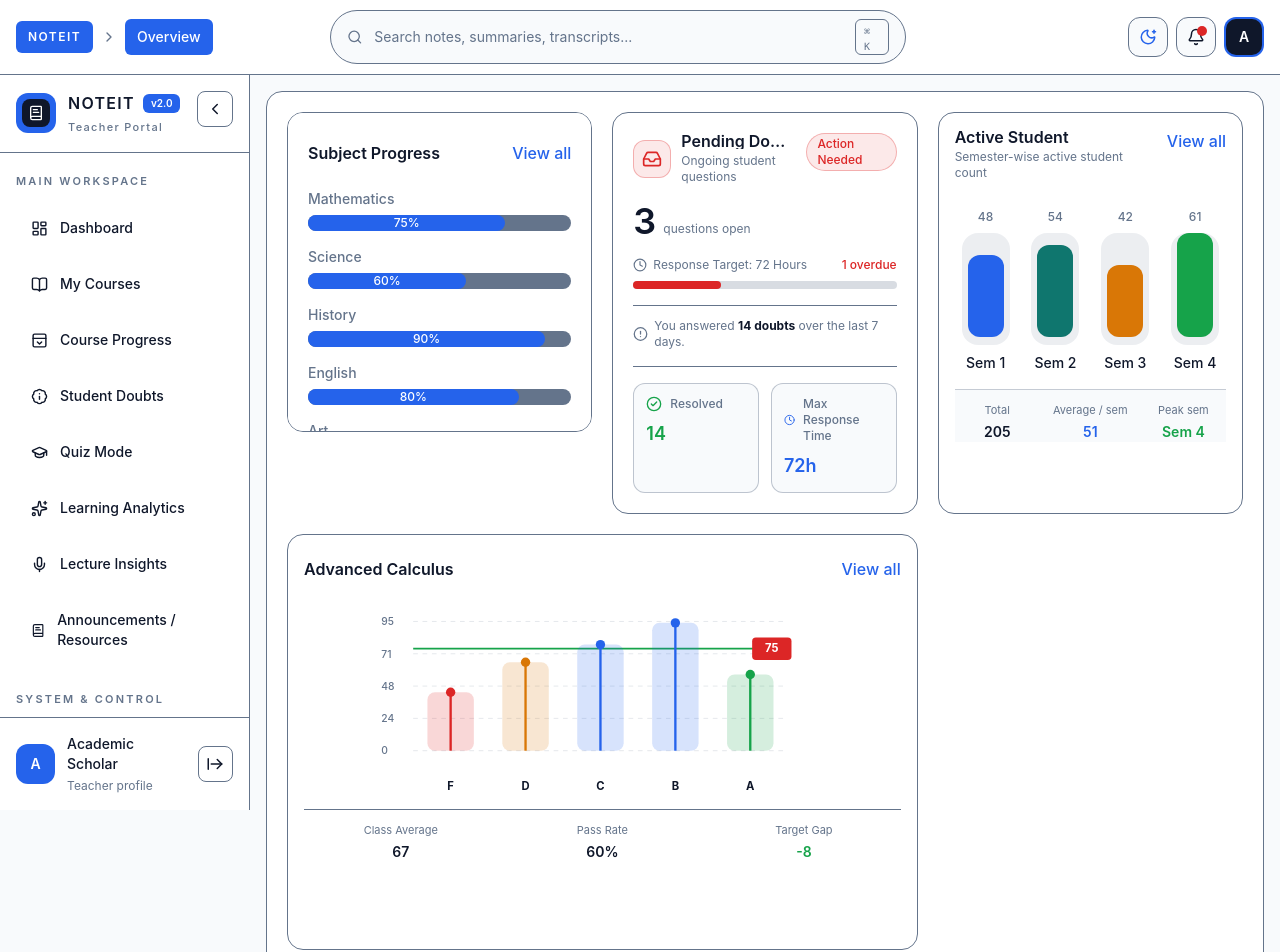
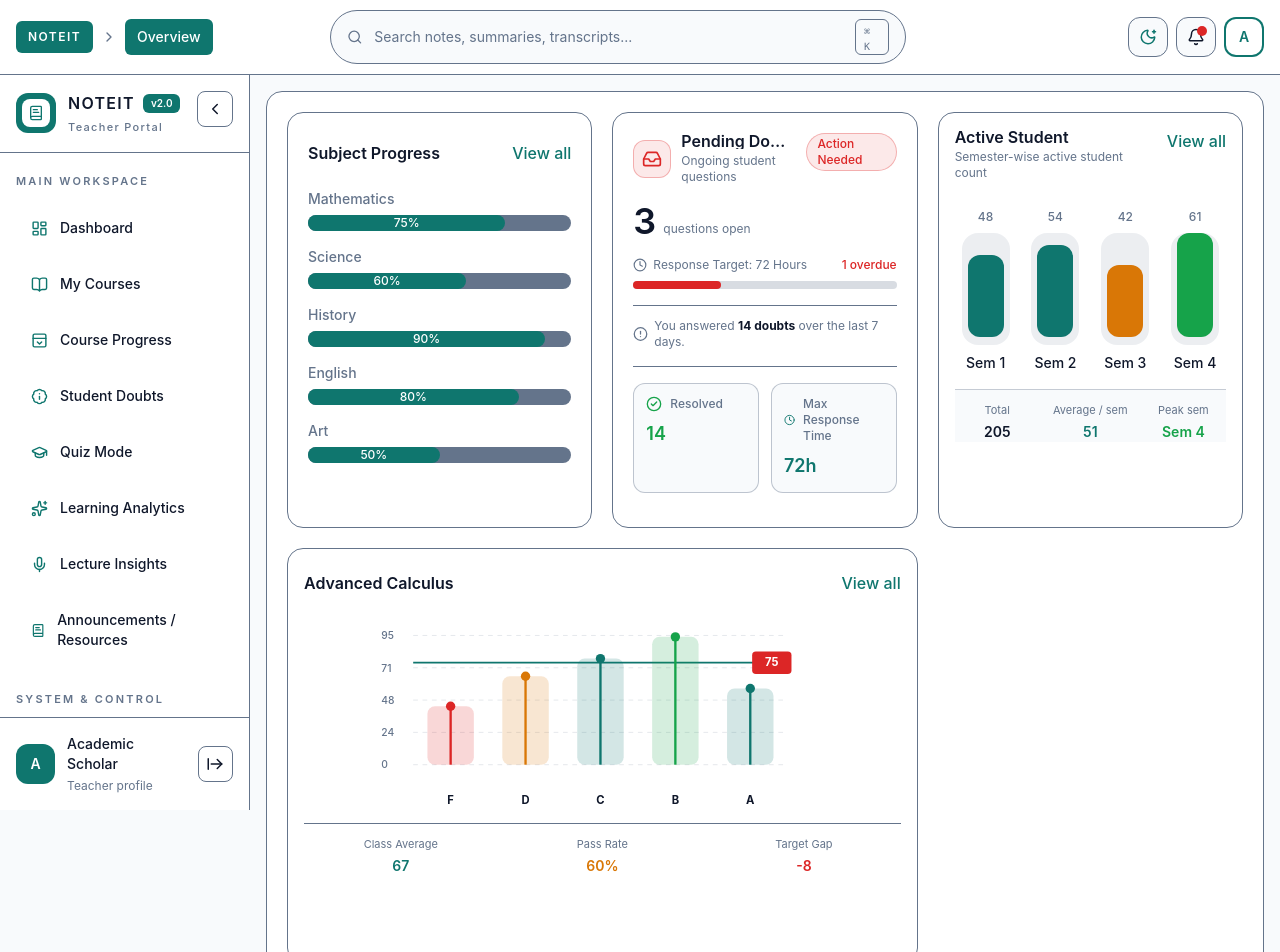
Before and after one commit to Prashant-workhub/teacher-s-portal, a React (Vite) app: page / in a window 1280 px wide. Shown: the top 952 px of the page. Built offline with nearby package versions, Linux system fonts and the light colour scheme.

Commit message:
fixed ui , structure and colout pallete to look more professional

```diff
--- a/src/Props/facultyPendingDoubtsCard.tsx
+++ b/src/Props/facultyPendingDoubtsCard.tsx
@@ -10,6 +10,7 @@ const FacultyPendingDoubtsCard = ({ data }: { data: FacultyPendingDoubtsData })
     ? "border-[#64748B] bg-[#0F172A] text-[#F8FAFC]"
     : "border-[#64748B] bg-[#FFFFFF] text-[#0F172A]";
   const mutedText = "text-[#64748B]";
+  const brandText = isDark ? "text-[#16A34A]" : "text-[#0F766E]";
   const insetShell = isDark
     ? "border-[#64748B]/40 bg-[#0F172A]"
     : "border-[#64748B]/40 bg-[#F8FAFC]";
@@ -117,10 +118,10 @@ const FacultyPendingDoubtsCard = ({ data }: { data: FacultyPendingDoubtsData })
 
           <div className={`rounded-xl border p-3 ${insetShell}`}>
             <div className="flex items-center gap-2 text-xs font-medium text-[#64748B]">
-              <Clock className="h-4 w-4 text-[#2563EB]" />
+              <Clock className={`h-4 w-4 ${brandText}`} />
               Max Response Time
             </div>
-            <p className="mt-2 text-lg font-semibold text-[#2563EB]">
+            <p className={`mt-2 text-lg font-semibold ${brandText}`}>
               {data.queue.responseTargetHours}h
             </p>
           </div>
--- a/src/Props/kpiCard.tsx
+++ b/src/Props/kpiCard.tsx
@@ -11,8 +11,36 @@ const KpiCard = ({ data }: { data: KpiData }) => {
   const mutedText = "text-[#64748B]";
   const mainText = isDark ? "text-[#F8FAFC]" : "text-[#0F172A]";
   const labelFill = isDark ? "#F8FAFC" : "#0F172A";
+  const brandText = isDark ? "text-[#16A34A]" : "text-[#0F766E]";
+  const targetStroke = isDark ? "#16A34A" : "#0F766E";
   const gridStroke = "#64748B";
   const gridOpacity = isDark ? 0.28 : 0.18;
+  const metricToneClass = (label: string, value: string, tone: string) => {
+    const numericValue = Number.parseFloat(value.replace(/[^0-9.-]/g, ""));
+
+    if (label === "Target Gap") {
+      if (numericValue < 0) return "text-[#DC2626]";
+      if (numericValue > 0) return "text-[#16A34A]";
+      return brandText;
+    }
+
+    if (label === "Pass Rate") {
+      if (numericValue >= 90) return "text-[#16A34A]";
+      if (numericValue >= 75) return brandText;
+      if (numericValue >= 60) return "text-[#D97706]";
+      return "text-[#DC2626]";
+    }
+
+    if (label === "Class Average") {
+      return numericValue >= data.target.value ? "text-[#16A34A]" : brandText;
+    }
+
+    if (tone === "success") return "text-[#16A34A]";
+    if (tone === "danger") return "text-[#DC2626]";
+    if (tone === "warning") return "text-[#D97706]";
+
+    return mainText;
+  };
 
   const chartWidth = Math.max(400, data.students.length * 80 + 100);
   const chartHeight = 220;
@@ -52,7 +80,7 @@ const KpiCard = ({ data }: { data: KpiData }) => {
         <a
           aria-label={`View all KPI details for ${data.subject.label}`}
           href={`/course-progress?subject=${data.subject.id}`}
-          className="font-medium text-[#2563EB] hover:underline"
+          className={`${brandText} font-medium hover:underline`}
         >
           View all
         </a>
@@ -92,7 +120,7 @@ const KpiCard = ({ data }: { data: KpiData }) => {
             x2={chartWidth - chartRight}
             y1={targetY}
             y2={targetY}
-            stroke="#16A34A"
+            stroke={targetStroke}
             strokeWidth="2"
           />
 
@@ -173,7 +201,7 @@ const KpiCard = ({ data }: { data: KpiData }) => {
             <p
               className={[
                 "mt-1 text-sm font-semibold",
-                metric.tone === "success" ? "text-[#16A34A]" : mainText,
+                metricToneClass(metric.label, metric.value, metric.tone),
               ].join(" ")}
             >
               {metric.value}
--- a/src/Props/progressBar.tsx
+++ b/src/Props/progressBar.tsx
@@ -12,14 +12,15 @@ const SubjectProgressBars = ({ data } :  {
     ? "border-[#64748B] bg-[#0F172A] text-[#F8FAFC]"
     : "border-[#64748B] bg-[#FFFFFF] text-[#0F172A]";
   const mutedText = "text-[#64748B]";
+  const brandBg = isDark ? "bg-[#16A34A]" : "bg-[#0F766E]";
 
   return (
-    <div className={`h-full w-full max-h-80 max-w-sm overflow-auto overscroll-contain rounded-2xl border p-5 ${shellClass}`}>
+    <div className={`h-full w-full min-w-0 overflow-auto overscroll-contain rounded-2xl border p-5 ${shellClass}`}>
          <div className="mb-4 flex h-10 items-center justify-between gap-3">
           <h5 className="text-base font-semibold leading-none">
             Subject Progress
           </h5>
-          <a href="#" className="font-medium text-[#2563EB] hover:underline">
+          <a href="#" className={`font-medium ${isDark ? "text-[#16A34A]" : "text-[#0F766E]"} hover:underline`}>
             View all
           </a>
          </div>
@@ -32,7 +33,7 @@ const SubjectProgressBars = ({ data } :  {
           </span>
           <div className="w-full rounded-full bg-[#64748B]">
             <div
-              className="flex h-4 items-center justify-center rounded-full bg-[#2563EB] p-0.5 text-center text-xs font-medium leading-none text-[#FFFFFF]"
+              className={`flex h-4 items-center justify-center rounded-full p-0.5 text-center text-xs font-medium leading-none text-[#FFFFFF] ${brandBg}`}
               style={{ width: `${subjectData.percentage}%` }}
             >
               {subjectData.percentage}%
--- a/src/Props/semesterStudentLoadCard.tsx
+++ b/src/Props/semesterStudentLoadCard.tsx
@@ -10,6 +10,8 @@ const SemesterStudentLoadCard = ({ data }: { data: SemesterStudentLoadData }) =>
     : "border-[#64748B] bg-[#FFFFFF] text-[#0F172A]";
   const mutedText = "text-[#64748B]";
   const mainText = isDark ? "text-[#F8FAFC]" : "text-[#0F172A]";
+  const brandText = isDark ? "text-[#16A34A]" : "text-[#0F766E]";
+  const brandSecondaryText = isDark ? "text-[#0F766E]" : "text-[#16A34A]";
   const trackClass = isDark ? "bg-[#64748B]/20" : "bg-[#64748B]/12";
   const footerShell = isDark
     ? "border-[#64748B]/35 bg-[#0F172A]"
@@ -43,7 +45,7 @@ const SemesterStudentLoadCard = ({ data }: { data: SemesterStudentLoadData }) =>
 
         <a
           aria-label={`View all load details for ${data.subject.label}`}
-          className="shrink-0 font-medium text-[#2563EB] hover:underline"
+          className={`shrink-0 font-medium ${brandText} hover:underline`}
           href={`/course-progress?subject=${data.subject.id}`}
         >
           View all
@@ -90,13 +92,13 @@ const SemesterStudentLoadCard = ({ data }: { data: SemesterStudentLoadData }) =>
         </div>
         <div className="min-w-0 text-center">
           <p className={`text-[11px] leading-4 ${mutedText}`}>Average / sem</p>
-          <p className="mt-1 text-sm font-semibold text-[#2563EB]">
+          <p className={`mt-1 text-sm font-semibold ${brandText}`}>
             {averageStudents}
           </p>
         </div>
         <div className="min-w-0 text-center">
           <p className={`text-[11px] leading-4 ${mutedText}`}>Peak sem</p>
-          <p className="mt-1 text-sm font-semibold text-[#16A34A]">
+          <p className={`mt-1 text-sm font-semibold ${brandSecondaryText}`}>
             {peakSemester.label}
           </p>
         </div>
--- a/src/components/header/Header.tsx
+++ b/src/components/header/Header.tsx
@@ -20,6 +20,8 @@ const Header = () => {
   const { theme, toggleTheme } = useTheme();
   const currentTitle = routeTitles[pathname] ?? "Overview";
   const isDark = theme === "dark";
+  const brandBg = isDark ? "bg-[#16A34A]" : "bg-[#0F766E]";
+  const brandText = isDark ? "text-[#16A34A]" : "text-[#0F766E]";
   const shellBg = isDark ? "bg-[#0F172A]" : "bg-[#FFFFFF]";
   const shellBorder = "border-[#64748B]";
   const textMain = isDark ? "text-[#F8FAFC]" : "text-[#0F172A]";
@@ -38,11 +40,11 @@ const Header = () => {
     >
       <div className="flex items-center gap-3">
         <div className="flex items-center gap-2">
-          <div className="rounded-md bg-[#2563EB] px-3 py-2 text-xs font-semibold tracking-[0.12em] text-[#FFFFFF]">
+          <div className={`${brandBg} rounded-md px-3 py-2 text-xs font-semibold tracking-[0.12em] text-[#FFFFFF]`}>
             NOTEIT
           </div>
           <ChevronRight className={textMuted} size={16} />
-          <div className="rounded-md bg-[#2563EB] px-3 py-2 text-sm font-medium text-[#FFFFFF]">
+          <div className={`${brandBg} rounded-md px-3 py-2 text-sm font-medium text-[#FFFFFF]`}>
             {currentTitle}
           </div>
         </div>
@@ -82,7 +84,7 @@ const Header = () => {
               "grid h-10 w-10 place-items-center rounded-xl border transition hover:scale-[1.02]",
               shellBorder,
               panelBg,
-              "text-[#2563EB]",
+              brandText,
             ].join(" ")}
             onClick={toggleTheme}
             type="button"
@@ -104,8 +106,8 @@ const Header = () => {
             <span className="absolute right-2 top-2 h-2.5 w-2.5 rounded-full bg-[#DC2626]" />
           </button>
 
-          <div className="h-10 w-10 rounded-xl bg-[#2563EB] p-0.5">
-            <div className="grid h-full w-full place-items-center rounded-[10px] bg-[#0F172A] text-sm font-semibold text-[#FFFFFF]">
+          <div className={`${brandBg} h-10 w-10 rounded-xl p-0.5`}>
+            <div className="grid h-full w-full place-items-center rounded-[10px] bg-[#FFFFFF] text-sm font-semibold text-[#0F766E]">
               A
             </div>
           </div>
--- a/src/components/not-found/NotFound.tsx
+++ b/src/components/not-found/NotFound.tsx
@@ -10,7 +10,7 @@ function NotFound() {
       <br />
       <br />
       <NavLink
-        className='justify-center flex bg-[#2563EB] h-8 p-1 px-2 m-1 text-[#FFFFFF] font-semibold'
+        className='justify-center flex bg-[#0F766E] h-8 p-1 px-2 m-1 text-[#FFFFFF] font-semibold'
         to={"/"}
       >
         Dashboard
--- a/src/components/overview/Overview.tsx
+++ b/src/components/overview/Overview.tsx
@@ -9,11 +9,11 @@ import KpiCard from "../../Props/kpiCard";
 
 const Overview = () => {
   return (
-    <section className="grid gap-5 md:grid-cols-2 xl:grid-cols-3">
+    <section className="grid items-stretch gap-5 md:grid-cols-2 xl:auto-rows-fr xl:grid-cols-3">
       <SubjectProgressBars data={Subjects} />
       <FacultyPendingDoubtsCard data={facultyPendingDoubts} />
       <SemesterStudentLoadCard data={semesterStudentLoad} />
-      <div className="xl:col-span-2">
+      <div className="h-full xl:col-span-2">
         <KpiCard data={subjectPerformanceKpi} />
       </div>
     </section>
--- a/src/components/sidebar/Sidebar.tsx
+++ b/src/components/sidebar/Sidebar.tsx
@@ -46,6 +46,8 @@ const Sidebar = ({ collapsed, onToggleCollapse }: SidebarProps) => {
     : "border-[#64748B] bg-[#FFFFFF] text-[#0F172A]";
   const divider = "border-[#64748B]";
   const mutedText = "text-[#64748B]";
+  const brandBg = isDark ? "bg-[#16A34A]" : "bg-[#0F766E]";
+  const brandBorder = isDark ? "border-[#16A34A]" : "border-[#0F766E]";
 
   return (
     <aside
@@ -57,8 +59,8 @@ const Sidebar = ({ collapsed, onToggleCollapse }: SidebarProps) => {
     >
       <div className={`flex items-start justify-between gap-3 border-b px-4 py-4 ${divider}`}>
         <div className="flex min-w-0 items-center gap-3">
-          <div className="grid h-10 w-10 shrink-0 place-items-center rounded-xl bg-[#2563EB] text-[#FFFFFF]">
-            <div className="grid h-7 w-7 place-items-center rounded-lg bg-[#0F172A] text-[#FFFFFF]">
+          <div className={`${brandBg} grid h-10 w-10 shrink-0 place-items-center rounded-xl text-[#FFFFFF]`}>
+            <div className="grid h-7 w-7 place-items-center rounded-lg bg-[#FFFFFF] text-[#0F766E]">
               <BookText size={16} />
             </div>
           </div>
@@ -66,7 +68,7 @@ const Sidebar = ({ collapsed, onToggleCollapse }: SidebarProps) => {
             <div className="min-w-0">
               <div className="flex items-center gap-2">
                 <h1 className="text-base font-semibold tracking-[0.08em]">NOTEIT</h1>
-                <span className="rounded-md bg-[#2563EB] px-2 py-0.5 text-[10px] font-semibold text-[#FFFFFF]">
+                <span className={`${brandBg} rounded-md px-2 py-0.5 text-[10px] font-semibold text-[#FFFFFF]`}>
                   v2.0
                 </span>
               </div>
@@ -111,16 +113,16 @@ const Sidebar = ({ collapsed, onToggleCollapse }: SidebarProps) => {
                       [
                         "group flex items-center gap-3 rounded-lg border px-3.5 py-3 transition-all",
                         isActive
-                          ? "border-[#2563EB] bg-[#2563EB] text-[#FFFFFF]"
+                          ? `${brandBorder} ${brandBg} text-[#FFFFFF]`
                           : isDark
                             ? "border-transparent bg-transparent text-[#F8FAFC] hover:border-[#64748B] hover:bg-[#0F172A]"
                             : "border-transparent bg-transparent text-[#0F172A] hover:border-[#64748B] hover:bg-[#F8FAFC]",
                       ].join(" ")
                     }
                     to={item.to}
-                  >
+                    >
                     <Icon
-                      className={isDark ? "text-[#F8FAFC]" : "text-[#0F172A]"}
+                      className={isDark ? "text-[#F8FAFC]" : "text-[#0F766E]"}
                       size={17}
                     />
                     {!collapsed ? <span className="text-sm font-medium">{item.label}</span> : null}
@@ -148,7 +150,7 @@ const Sidebar = ({ collapsed, onToggleCollapse }: SidebarProps) => {
                       [
                         "group flex items-center gap-3 rounded-lg border px-3.5 py-3 transition-all",
                         isActive
-                          ? "border-[#2563EB] bg-[#2563EB] text-[#FFFFFF]"
+                          ? `${brandBorder} ${brandBg} text-[#FFFFFF]`
                           : isDark
                             ? "border-transparent bg-transparent text-[#F8FAFC] hover:border-[#64748B] hover:bg-[#0F172A]"
                             : "border-transparent bg-transparent text-[#0F172A] hover:border-[#64748B] hover:bg-[#F8FAFC]",
@@ -158,7 +160,7 @@ const Sidebar = ({ collapsed, onToggleCollapse }: SidebarProps) => {
                   >
                     <span className="relative">
                       <Icon
-                        className={isDark ? "text-[#F8FAFC]" : "text-[#0F172A]"}
+                        className={isDark ? "text-[#F8FAFC]" : "text-[#0F766E]"}
                         size={17}
                       />
                       {item.label === "Activity Center" ? (
@@ -202,7 +204,7 @@ const Sidebar = ({ collapsed, onToggleCollapse }: SidebarProps) => {
                 </div>
 
                 <button
-                  className="mt-3 flex w-full items-center justify-center gap-2 rounded-xl border border-[#64748B] bg-[#0F172A] px-4 py-2.5 text-sm font-medium text-[#FFFFFF] transition hover:opacity-95"
+                  className={`${brandBg} mt-3 flex w-full items-center justify-center gap-2 rounded-xl border border-[#64748B] px-4 py-2.5 text-sm font-medium text-[#FFFFFF] transition hover:opacity-95`}
                   type="button"
                 >
                   Unleash Pro Tiers <ArrowRightFromLine size={16} />
@@ -215,7 +217,7 @@ const Sidebar = ({ collapsed, onToggleCollapse }: SidebarProps) => {
 
       <div className={`mt-auto border-t p-4 ${divider}`}>
         <div className="flex items-center gap-3">
-          <div className="grid h-10 w-10 place-items-center rounded-xl bg-[#2563EB] text-sm font-semibold text-[#FFFFFF]">
+          <div className={`${brandBg} grid h-10 w-10 place-items-center rounded-xl text-sm font-semibold text-[#FFFFFF]`}>
             A
           </div>
           {!collapsed ? (
--- a/src/course db/semester-student-load/semesterStudentLoad.tsx
+++ b/src/course db/semester-student-load/semesterStudentLoad.tsx
@@ -6,7 +6,7 @@ const semesterStudentLoad: SemesterStudentLoadData = {
     label: "Semester Student Load",
   },
   semesters: [
-    { id: "sem-1", label: "Sem 1", studentCount: 48, color: "#2563EB" },
+    { id: "sem-1", label: "Sem 1", studentCount: 48, color: "#0F766E" },
     { id: "sem-2", label: "Sem 2", studentCount: 54, color: "#0F766E" },
     { id: "sem-3", label: "Sem 3", studentCount: 42, color: "#D97706" },
     { id: "sem-4", label: "Sem 4", studentCount: 61, color: "#16A34A" },
--- a/src/course db/subject-performance-kpi/subjectPerformanceKpi.tsx
+++ b/src/course db/subject-performance-kpi/subjectPerformanceKpi.tsx
@@ -3,9 +3,9 @@ import type { KpiData } from "../../types/kpi";
 const students = [
   { grade: "F", value: 43, color: "#DC2626" },
   { grade: "D", value: 65, color: "#D97706" },
-  { grade: "C", value: 78, color: "#2563EB" },
-  { grade: "B", value: 94, color: "#2563EB" },
-  { grade: "A", value: 56, color: "#16A34A" },
+  { grade: "C", value: 78, color: "#0F766E" },
+  { grade: "B", value: 94, color: "#16A34A" },
+  { grade: "A", value: 56, color: "#0F766E" },
 ];
 
 const TARGET_AVERAGE = 75;
@@ -28,8 +28,12 @@ const subjectPerformanceKpi: KpiData = {
   students,
   metrics: [
     { label: "Class Average", value: `${classAvgNum}`, tone: "neutral" },
-    { label: "Pass Rate", value: `${passRateNum}%`, tone: "neutral" },
-    { label: "Target Gap", value: `${targetGapNum >= 0 ? '+' : ''}${targetGapNum}`, tone: "success" },
+    { label: "Pass Rate", value: `${passRateNum}%`, tone: "success" },
+    {
+      label: "Target Gap",
+      value: `${targetGapNum >= 0 ? "+" : ""}${targetGapNum}`,
+      tone: targetGapNum < 0 ? "danger" : "success",
+    },
   ],
   target: {
     value: TARGET_AVERAGE,
--- a/src/types/kpi.ts
+++ b/src/types/kpi.ts
@@ -12,7 +12,7 @@ export type KpiStudent = {
 export type KpiMetric = {
   label: string;
   value: string;
-  tone: "neutral" | "success";
+  tone: "neutral" | "success" | "danger" | "warning";
 };
 
 export type KpiData = {
```
Also changed, not shown: src/components/theme/ThemeProvider.tsx (+5 -2 lines).
